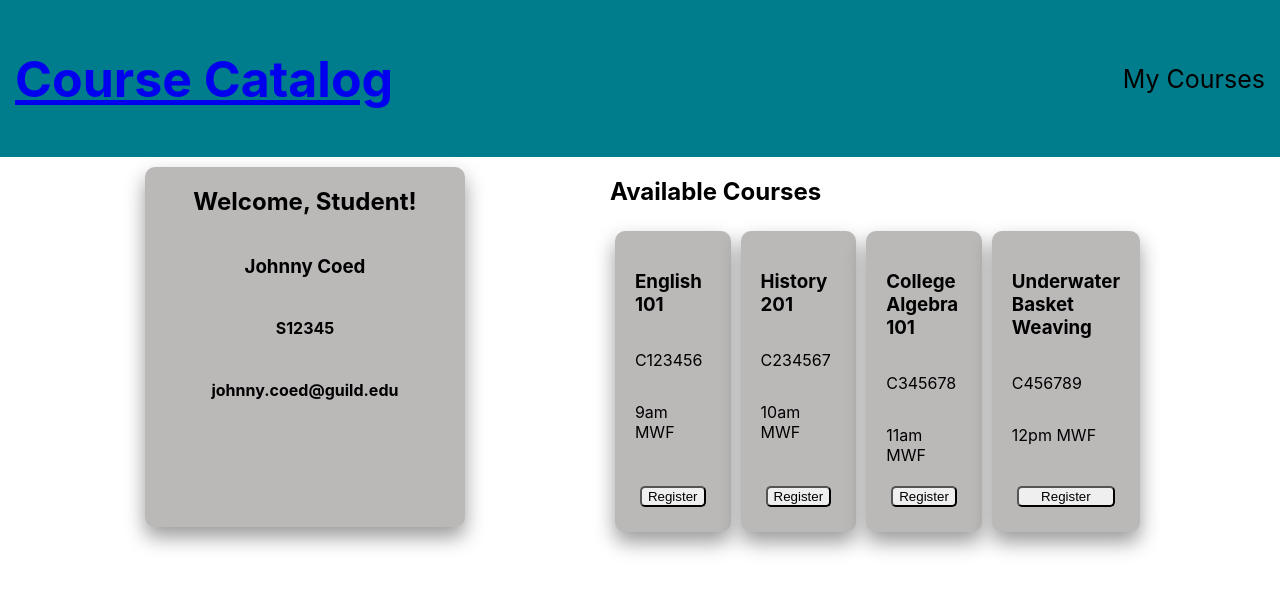
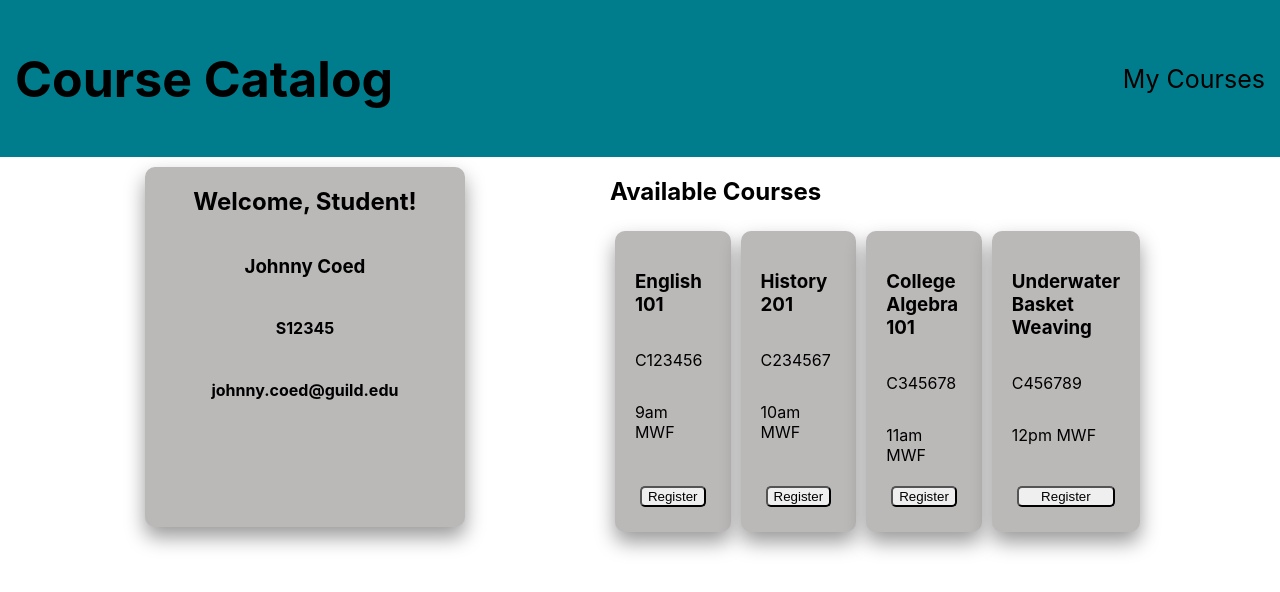
Before and after one commit to stacyp2006/coursecatalog, a React (Create React App) app: page / in a window 1280 px wide. Shown: the top 592 px of the page. Built offline with nearby package versions, Linux system fonts and the light colour scheme.

Commit message:
Style home link

```diff
--- a/src/Components/Header/Header.css
+++ b/src/Components/Header/Header.css
@@ -6,6 +6,10 @@ header {
   padding: 15px;
 }
 
+.homelink {
+  text-decoration: none;
+  color: black;
+}
 .my-courses-link {
   text-decoration: none;
   color: black;
```
